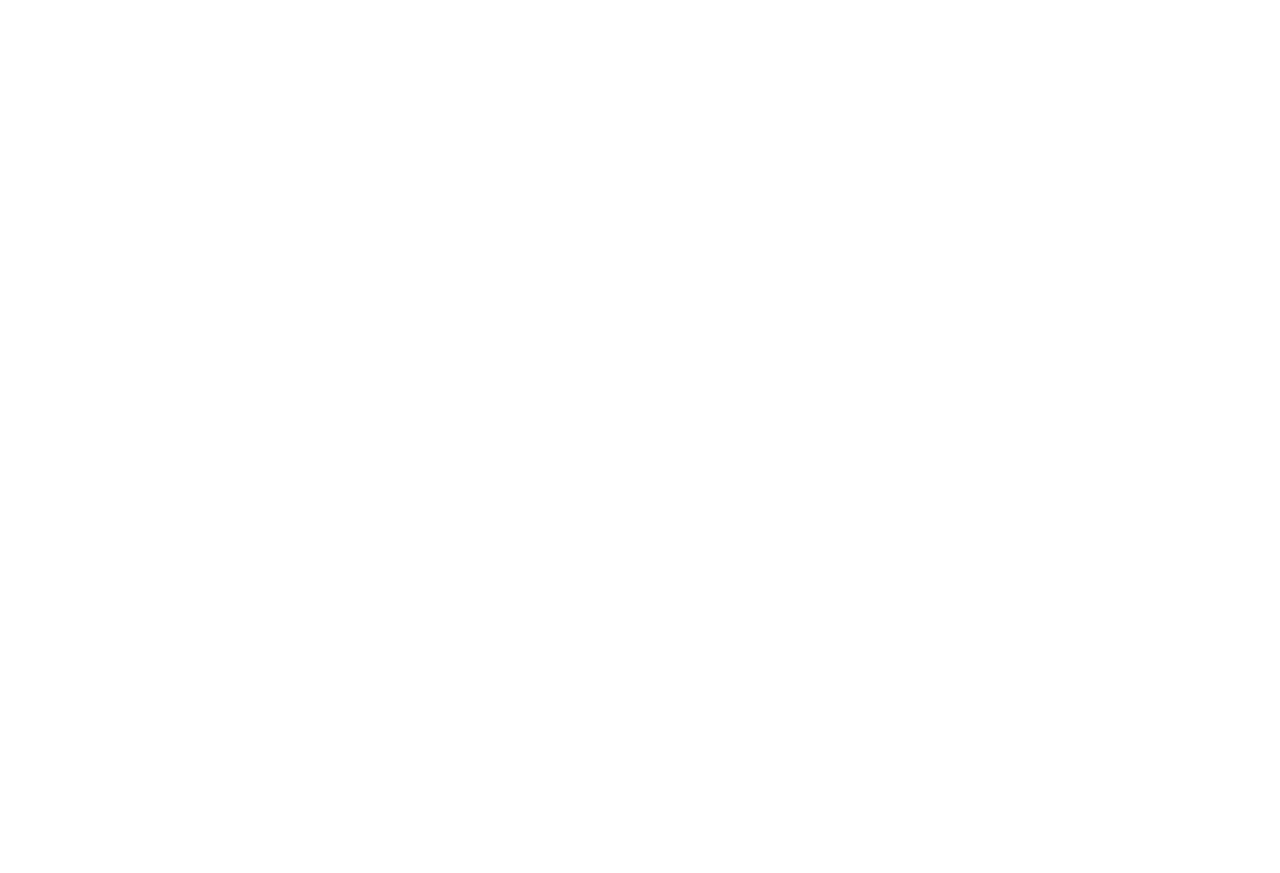
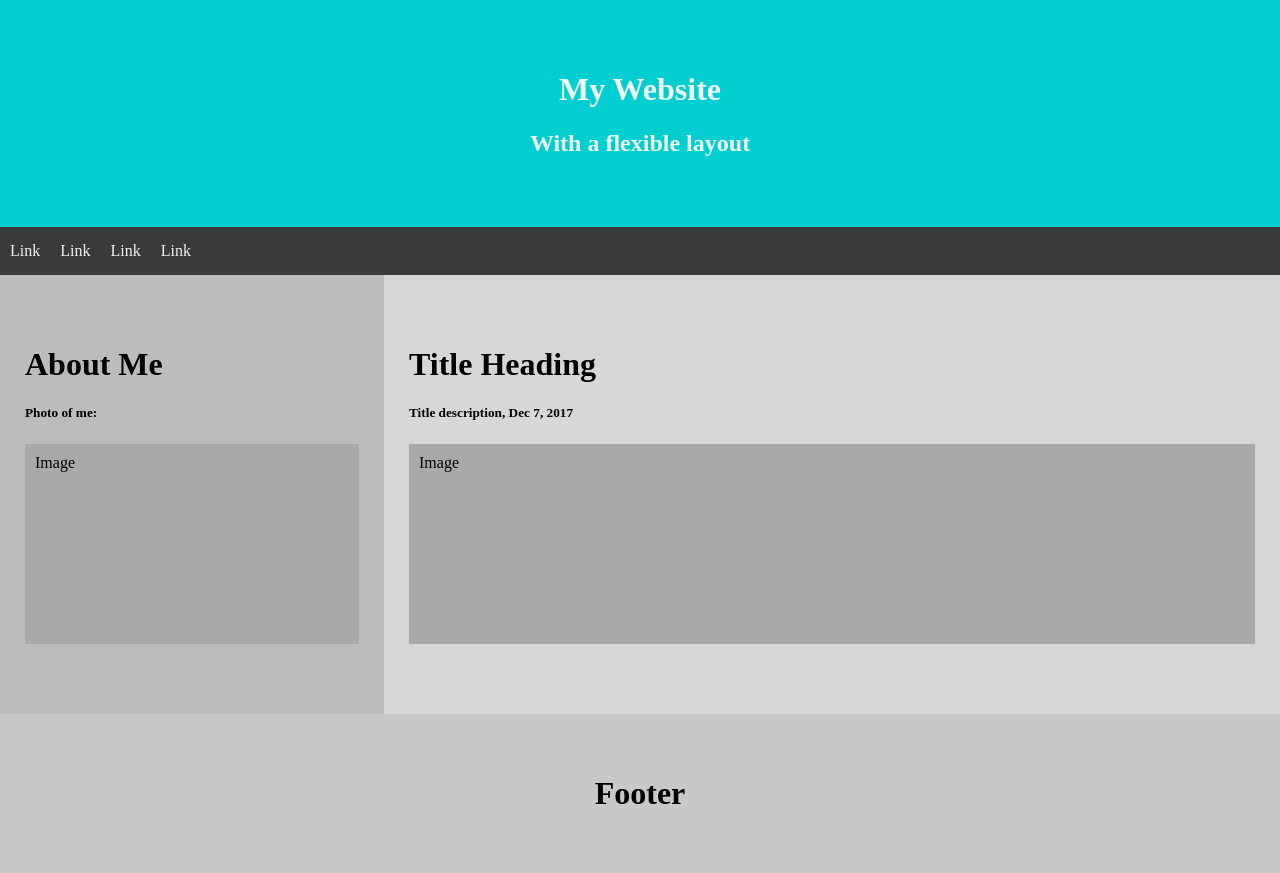
Before and after one commit to AbduRasul21/Freelancer-Lessons, a plain HTML site: page Lesson_6/Responsive Web with FlexBox/index.html in a window 1280 px wide. Before the commit the page ends 800 px from the top, so only its background shows below. Drawn offline with Linux system fonts and the light colour scheme.

Commit message:
Lesson_6 Finish Flex web site

```diff
--- a/Lesson_6/Responsive Web with FlexBox/index.html
+++ b/Lesson_6/Responsive Web with FlexBox/index.html
@@ -8,6 +8,32 @@
     <title>Document</title>
 </head>
 <body>
+    <header>
+        <h1>My Website</h1>
+        <h2>With a <b>flexible</b> layout</h2>
+    </header>
+    <nav>
 
+            <li><a href="#">Link</a></li>
+            <li><a href="#">Link</a></li>
+            <li><a href="#">Link</a></li>
+            <li><a href="#">Link</a></li>
+
+    </nav>
+    <div class="row">
+        <div class="side">
+            <h1>About Me</h1>
+            <h5>Photo of me:</h5>
+            <div class="fakeImg" style="height: 200px;">Image</div>
+        </div>
+        <div class="main">
+            <h1>Title Heading</h1>
+            <h5>Title description, Dec 7, 2017</h5>
+            <div class="fakeImg" style="height: 200px;">Image</div>
+        </div>
+    </div>
+    <footer>
+        <h1>Footer</h1>
+    </footer>
 </body>
 </html>
--- a/Lesson_6/Responsive Web with FlexBox/style.css
+++ b/Lesson_6/Responsive Web with FlexBox/style.css
@@ -0,0 +1,75 @@
+*{
+    box-sizing: border-box;
+
+}
+body{
+    margin: 0;
+}
+
+
+header{
+    background-color: darkturquoise;
+    padding: 50px;
+    text-align: center;
+    color: honeydew;
+}
+
+nav{
+    background-color: rgb(59, 58, 58);
+    display: flex;
+    text-align: center;
+    padding-left: 0;
+}
+
+nav li{
+    padding: 15px 10px;
+    list-style: none;
+}
+
+nav li a{
+    text-decoration: none;
+    color: rgb(241, 241, 239);
+}
+
+nav li:hover{
+    background-color: rgb(143, 143, 143);
+}
+
+.row{
+    display: flex;
+
+}
+
+.side{
+    flex: 30%;
+    background-color: rgb(189, 187, 187);
+    padding: 50px 25px;
+}
+
+.main{
+    flex: 70%;
+    background-color: rgb(216, 215, 215);
+    padding: 50px 25px;
+}
+
+.fakeImg{
+    width: 100%;
+    background-color: darkgray;
+    padding: 10px;
+    margin: 20px 0;
+
+}
+
+footer{
+    background-color: rgb(201, 200, 200);
+    padding: 40px;
+    text-align: center;
+}
+
+@media (max-width:800px) {
+    .row, nav {
+        flex-direction: column;
+    }
+
+
+}
```
